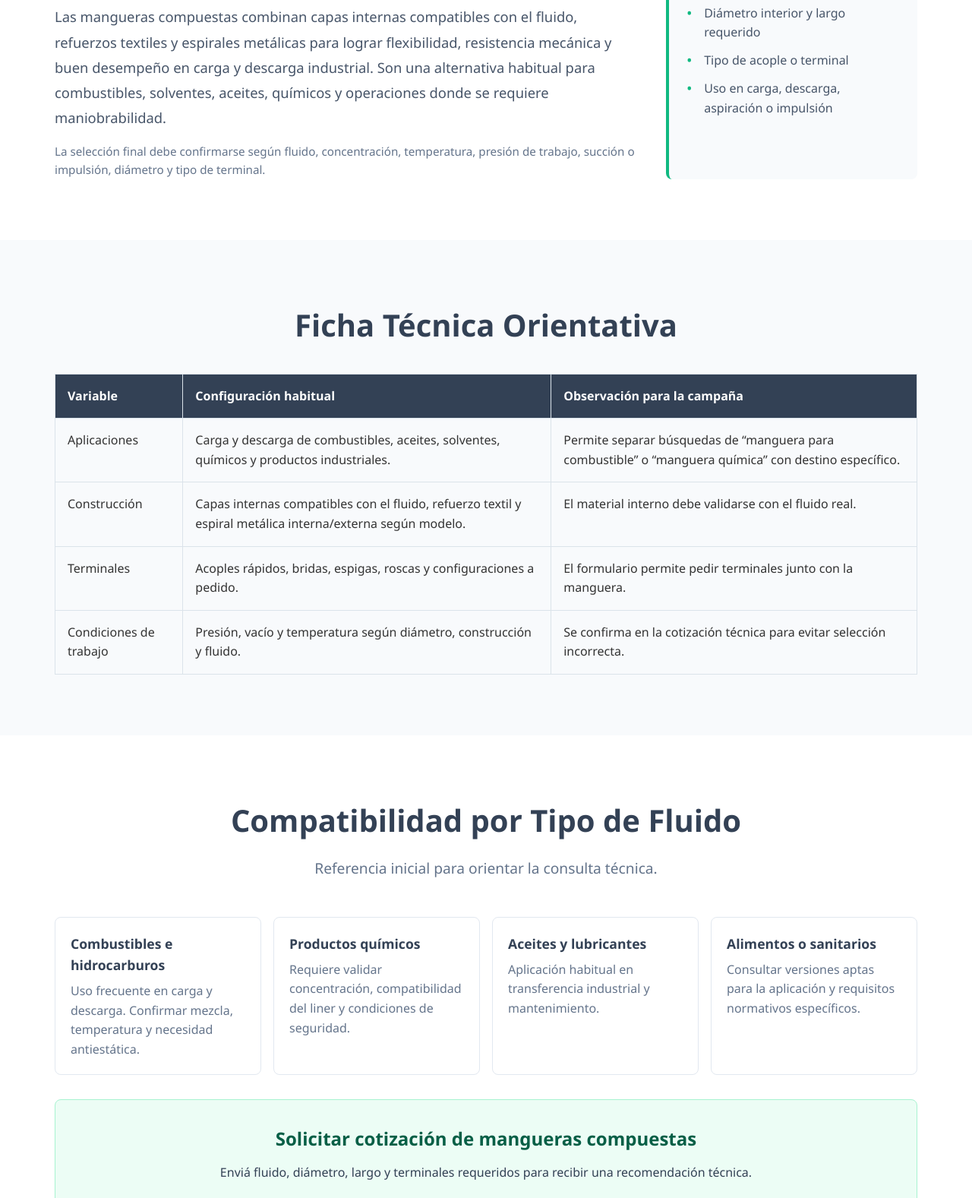
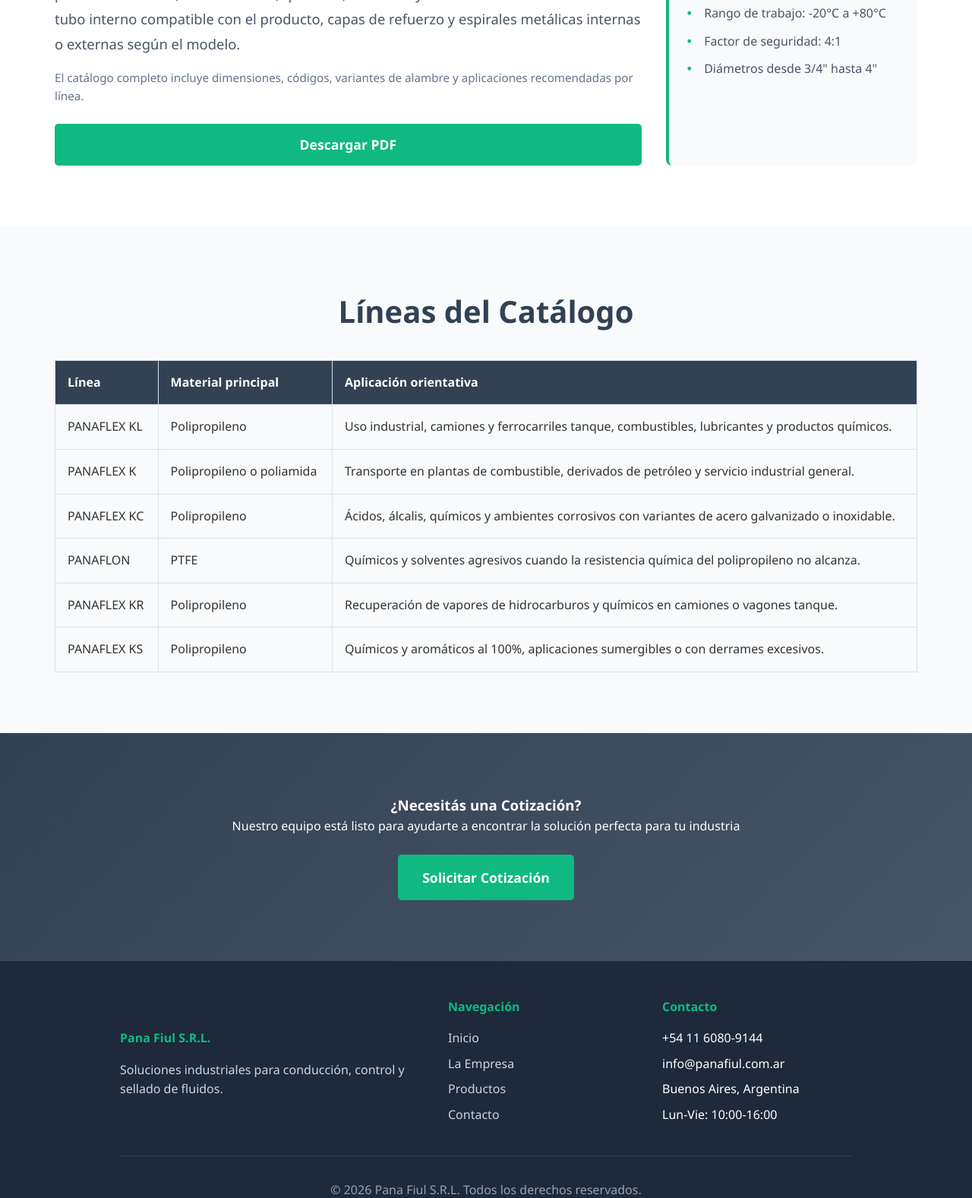
Before and after one commit to BottaDev/panafiul-web-page, a plain HTML site: page mangueras-compuestas.html in a window 1280 px wide. Shown: the part 748-2325 px from the top of the page at 76% size. Drawn offline with Linux system fonts and the light colour scheme.

Commit message:
Update composite hoses technical sheet

```diff
--- a/mangueras-compuestas.html
+++ b/mangueras-compuestas.html
@@ -38,22 +38,25 @@
             <span class="product-pill">Mangueras industriales</span>
             <div class="landing-intro">
                 <div>
-                    <h2 class="section-title" style="text-align:left;">Mangueras para transferencia segura de fluidos</h2>
+                    <h2 class="section-title" style="text-align:left;">Ficha técnica resumida</h2>
                     <p class="lead-text">
-                        Las mangueras compuestas combinan capas internas compatibles con el fluido, refuerzos textiles y espirales metálicas para lograr flexibilidad, resistencia mecánica y buen desempeño en carga y descarga industrial. Son una alternativa habitual para combustibles, solventes, aceites, químicos y operaciones donde se requiere maniobrabilidad.
+                        Las mangueras compuestas están orientadas a operaciones de aspiración e impulsión para combustibles, hidrocarburos, químicos, solventes y fluidos industriales. Combinan tubo interno compatible con el producto, capas de refuerzo y espirales metálicas internas o externas según el modelo.
                     </p>
                     <p class="note">
-                        La selección final debe confirmarse según fluido, concentración, temperatura, presión de trabajo, succión o impulsión, diámetro y tipo de terminal.
+                        El catálogo completo incluye dimensiones, códigos, variantes de alambre y aplicaciones recomendadas por línea.
                     </p>
+                    <div class="product-actions" style="margin-top: 1.5rem;">
+                        <a href="PDF/Mangueras/MANGUERAS-COMPUESTAS.pdf" class="btn btn-primary" target="_blank" rel="noopener">Descargar PDF</a>
+                    </div>
                 </div>
                 <div class="feature-panel">
-                    <h3>Datos para cotizar</h3>
+                    <h3>Datos clave</h3>
                     <ul>
-                        <li>Fluido o mezcla a conducir</li>
-                        <li>Temperatura y presión de trabajo</li>
-                        <li>Diámetro interior y largo requerido</li>
-                        <li>Tipo de acople o terminal</li>
-                        <li>Uso en carga, descarga, aspiración o impulsión</li>
+                        <li>Tipo aspirante-expelente</li>
+                        <li>Tubo impermeable a los gases</li>
+                        <li>Rango de trabajo: -20°C a +80°C</li>
+                        <li>Factor de seguridad: 4:1</li>
+                        <li>Diámetros desde 3/4" hasta 4"</li>
                     </ul>
                 </div>
             </div>
@@ -62,36 +65,46 @@
 
     <section class="bg-gray">
         <div class="container">
-            <h2 class="section-title">Ficha Técnica Orientativa</h2>
+            <h2 class="section-title">Líneas del Catálogo</h2>
             <div class="spec-table-wrapper">
                 <table class="spec-table">
                     <thead>
                         <tr>
-                            <th>Variable</th>
-                            <th>Configuración habitual</th>
-                            <th>Observación para la campaña</th>
+                            <th>Línea</th>
+                            <th>Material principal</th>
+                            <th>Aplicación orientativa</th>
                         </tr>
                     </thead>
                     <tbody>
                         <tr>
-                            <td>Aplicaciones</td>
-                            <td>Carga y descarga de combustibles, aceites, solventes, químicos y productos industriales.</td>
-                            <td>Permite separar búsquedas de “manguera para combustible” o “manguera química” con destino específico.</td>
+                            <td>PANAFLEX KL</td>
+                            <td>Polipropileno</td>
+                            <td>Uso industrial, camiones y ferrocarriles tanque, combustibles, lubricantes y productos químicos.</td>
                         </tr>
                         <tr>
-                            <td>Construcción</td>
-                            <td>Capas internas compatibles con el fluido, refuerzo textil y espiral metálica interna/externa según modelo.</td>
-                            <td>El material interno debe validarse con el fluido real.</td>
+                            <td>PANAFLEX K</td>
+                            <td>Polipropileno o poliamida</td>
+                            <td>Transporte en plantas de combustible, derivados de petróleo y servicio industrial general.</td>
                         </tr>
                         <tr>
-                            <td>Terminales</td>
-                            <td>Acoples rápidos, bridas, espigas, roscas y configuraciones a pedido.</td>
-                            <td>El formulario permite pedir terminales junto con la manguera.</td>
+                            <td>PANAFLEX KC</td>
+                            <td>Polipropileno</td>
+                            <td>Ácidos, álcalis, químicos y ambientes corrosivos con variantes de acero galvanizado o inoxidable.</td>
                         </tr>
                         <tr>
-                            <td>Condiciones de trabajo</td>
-                            <td>Presión, vacío y temperatura según diámetro, construcción y fluido.</td>
-                            <td>Se confirma en la cotización técnica para evitar selección incorrecta.</td>
+                            <td>PANAFLON</td>
+                            <td>PTFE</td>
+                            <td>Químicos y solventes agresivos cuando la resistencia química del polipropileno no alcanza.</td>
+                        </tr>
+                        <tr>
+                            <td>PANAFLEX KR</td>
+                            <td>Polipropileno</td>
+                            <td>Recuperación de vapores de hidrocarburos y químicos en camiones o vagones tanque.</td>
+                        </tr>
+                        <tr>
+                            <td>PANAFLEX KS</td>
+                            <td>Polipropileno</td>
+                            <td>Químicos y aromáticos al 100%, aplicaciones sumergibles o con derrames excesivos.</td>
                         </tr>
                     </tbody>
                 </table>
@@ -99,45 +112,15 @@
         </div>
     </section>
 
-    <section class="bg-white">
-        <div class="container">
-            <h2 class="section-title">Compatibilidad por Tipo de Fluido</h2>
-            <p class="section-subtitle">Referencia inicial para orientar la consulta técnica.</p>
-            <div class="compatibility-grid">
-                <div class="compatibility-item">
-                    <h3>Combustibles e hidrocarburos</h3>
-                    <p>Uso frecuente en carga y descarga. Confirmar mezcla, temperatura y necesidad antiestática.</p>
-                </div>
-                <div class="compatibility-item">
-                    <h3>Productos químicos</h3>
-                    <p>Requiere validar concentración, compatibilidad del liner y condiciones de seguridad.</p>
-                </div>
-                <div class="compatibility-item">
-                    <h3>Aceites y lubricantes</h3>
-                    <p>Aplicación habitual en transferencia industrial y mantenimiento.</p>
-                </div>
-                <div class="compatibility-item">
-                    <h3>Alimentos o sanitarios</h3>
-                    <p>Consultar versiones aptas para la aplicación y requisitos normativos específicos.</p>
-                </div>
-            </div>
-            <div class="quote-panel">
-                <h2>Solicitar cotización de mangueras compuestas</h2>
-                <p>Enviá fluido, diámetro, largo y terminales requeridos para recibir una recomendación técnica.</p>
-                <a href="contacto.html?producto=mangueras-compuestas" class="btn btn-primary">Enviar consulta</a>
-                <a href="https://wa.me/5491141576110?text=Hola%2C%20quiero%20cotizar%20mangueras%20compuestas." class="btn btn-outline">Consultar por WhatsApp</a>
+    <section class="bg-dark">
+        <div class="container" style="text-align: center;">
+            <h3>¿Necesitás una Cotización?</h3>
+            <p>Nuestro equipo está listo para ayudarte a encontrar la solución perfecta para tu industria</p>
+            <div style="display: flex; gap: 1rem; justify-content: center; flex-wrap: wrap; margin-top: 1.5rem;">
+                <a href="contacto.html" class="btn btn-primary">Solicitar Cotización</a>
             </div>
         </div>
     </section>
-
-    <div class="category-nav">
-        <div class="container">
-            <a href="mangueras-industriales.html">Mangueras industriales</a>
-            <a href="mangueras-plasticas.html">Mangueras plásticas</a>
-            <a href="acoples-rapidos.html">Acoples rápidos</a>
-            <a href="productos.html">Todos los productos</a>
-        </div>
-    </div>
 
     <footer>
         <div>
```
Also changed, not shown: productos.html (+9 -21 lines), 3 other files.
